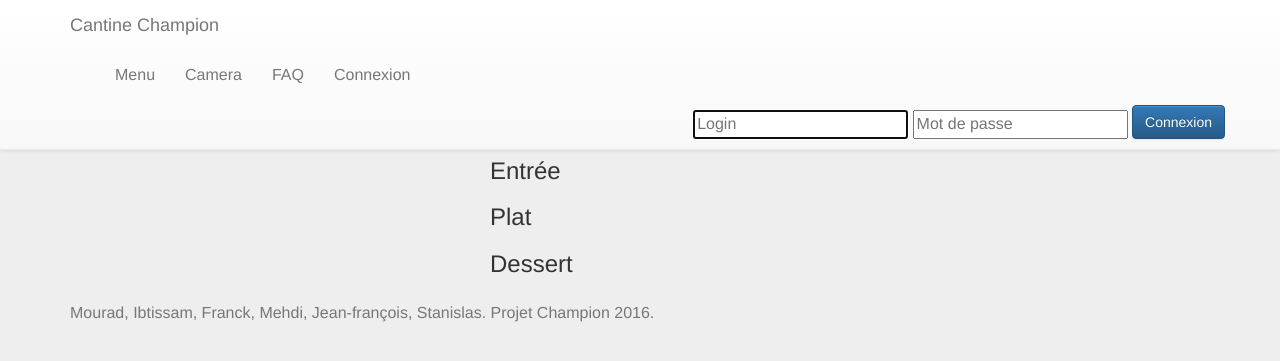
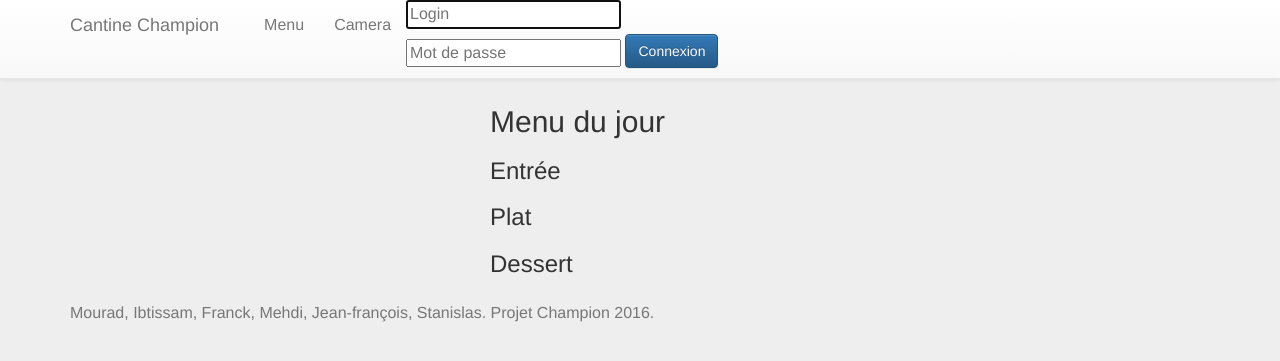
Before and after one commit to minesdouai001/championteam, a PHP site: page / in a window 1280 px wide. Shown: the top 361 px of the page. Run offline with PHP 8.4, Linux system fonts and the light colour scheme; some libraries are stand-ins or nearby versions.

Commit message:
Merge origin/master
Conflicts:
	templates/menuTemplate.php

```diff
--- a/templates/menuTemplate.php
+++ b/templates/menuTemplate.php
@@ -12,7 +12,7 @@
             <a class="navbar-brand" href="."> Cantine Champion </a>
         </div>
         <div id="navbar" class="collapse navbar-collapse">
-<ul class="nav navbar-nav">
+
 
             <div class="container">
                 <div class="navbar-header">
@@ -30,19 +30,14 @@
                         <li><a href="index.php">Menu</a></li>
                         <li><a href="index.php?action=Camera">Camera</a></li>
 
-                <li><a href="index.php?action=leJeu">FAQ</a></li>
 
-<li><a href="index.php?action=Connexion">Connexion</a></li>
-</li>
-	</ul>
-</ul>
-</div><!--/.nav-collapse -->
 
-            </ul>
+
+
 
                         <form class="form-signina" action="index.php?action=connexion" method="post">
-                    <ul class="nav navbar-nav navbar-right">
-                        <li>
+
+
                             <?php
                             if (isset($conErrorText))
                                 echo ' <span class="error"> ' . $conErrorText . ' </span> <br>';
@@ -50,11 +45,11 @@
                             <input type="text" name="conLogin" class="form-inline" placeholder="Login" value="<?php if (isset($_POST['conLogin'])) echo $_POST['conLogin'] ?>" required autofocus>
                             <input type="password" name="conPassword" class="form-inline" placeholder="Mot de passe" required>
                             <button class="btn btn-primary" type="submit" style="margin-top: 5px;">Connexion</button><br>
+                                                    </form>
 </ul>
-                </form>
 
 
-
+                </div>
             </div><!--/.nav-collapse -->
 
 
```
Lines whose indentation alone changed are shown as unchanged.
